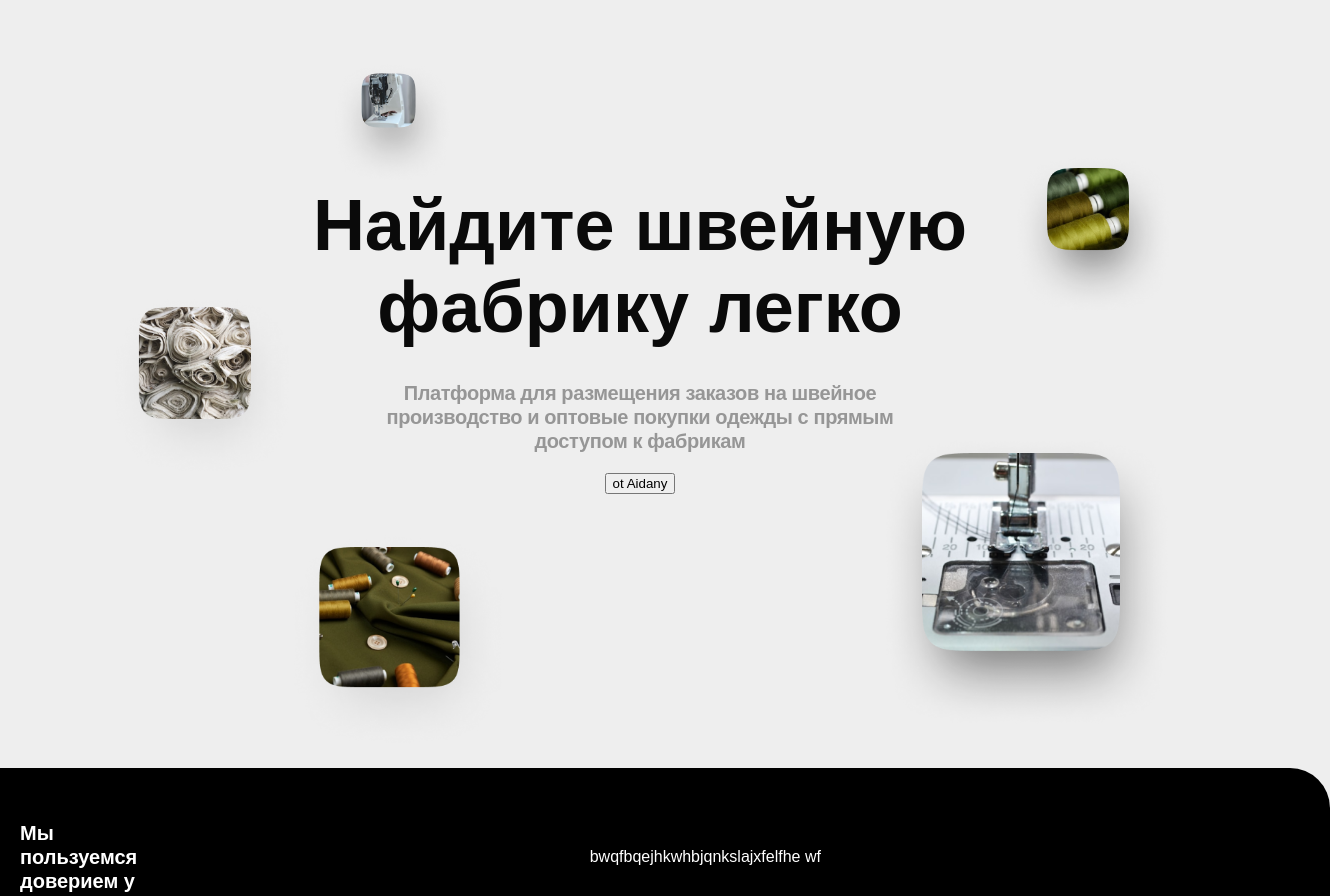
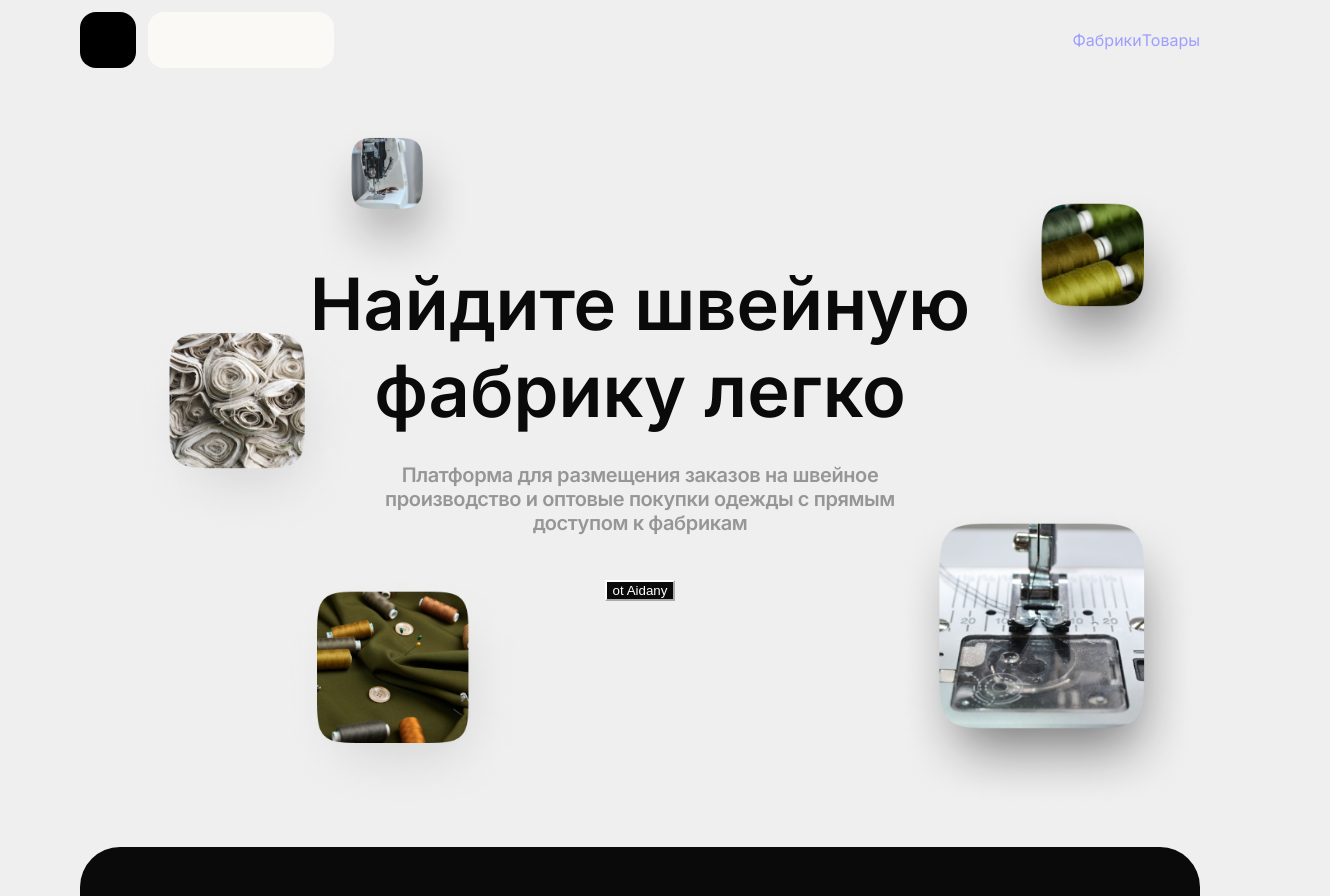
Before and after one commit to askarbekovDev/zentext, a Next.js app: page / in a window 1280 px wide. Shown: the top 896 px of the page, 1330 px wide, since content can reach past the window. Built offline with nearby package versions, Linux system fonts and the light colour scheme.

Commit message:
made minor changes

```diff
--- a/src/app/global.scss
+++ b/src/app/global.scss
@@ -1,9 +1,59 @@
+@import url('https://fonts.googleapis.com/css2?family=Inter:wght@100..900&display=swap');
+::-webkit-scrollbar {
+  width: 1px !important;
+  height: 1px !important;
+  overflow-y: auto !important;
+}
+::-webkit-scrollbar-track {
+  background: #fff !important;
+}
+::-webkit-scrollbar-thumb {
+  background: #928f8f !important;
+}
+:root {
+  --primary_color: #efefef;
+  --secondary_dark: #0a0a0a;
+  --secondary_grey: #969696;
+  --secondary_light: #faf9f6;
+}
+* {
+  box-sizing: border-box;
+  margin: 0;
+}
+ul,
+ol {
+  padding: 0;
+}
+li {
+  list-style: none;
+}
+a {
+  text-decoration: none;
+}
+html {
+  color-scheme: dark;
+}
 body {
-  display: flex;
-  margin: 0;
-  padding: 0;
-  font-family: Arial, sans-serif;
-  align-items: center;
-  justify-content: center;
-  background-color: #eeeeee;
+  font-family: 'Inter', sans-serif;
+  background: var(--primary_color);
+  color: black;
 }
+
+.container {
+  width: 100%;
+  max-width: 1440px;
+  margin: 0 auto;
+  padding-inline: 80px;
+  @media (max-width: 1200px) {
+    padding-inline: 60px;
+  }
+  @media (max-width: 1000px) {
+    padding-inline: 40px;
+  }
+  @media (max-width: 768px) {
+    padding-inline: 30px;
+  }
+  @media (max-width: 500px) {
+    padding-inline: 16px;
+  }
+}
--- a/src/app/layout.tsx
+++ b/src/app/layout.tsx
@@ -1,6 +1,7 @@
 import type { Metadata } from "next";
 import { Geist, Geist_Mono } from "next/font/google";
 import "./global.scss";
+import Header from "@/layouts/header";
 
 const geistSans = Geist({
   variable: "--font-geist-sans",
@@ -25,6 +26,7 @@ export default function RootLayout({
   return (
     <html lang="en">
       <body className={`${geistSans.variable} ${geistMono.variable}`}>
+        <Header />
         {children}
       </body>
     </html>
--- a/src/components/intro.tsx/index.module.scss
+++ b/src/components/intro.tsx/index.module.scss
@@ -4,61 +4,80 @@
   align-items: center;
   max-width: 1440px;
   width: 100%;
-  height: 1045px;
-  padding: 0 20px 0 20px;
-  div {
+  height: 945px;
+  position: relative;
+}
+
+.content {
   display: flex;
   flex-direction: column;
   align-items: center;
-    p {
+  .mainTitle {
+    position: absolute;
+    top: 180px;
     max-width: 833px;
     width: 100%;
-      margin: 0;
     font-weight: 600;
     font-size: 72px;
     letter-spacing: -4%;
     text-align: center;
-      padding-top: 184px;
-      color: #0a0a0a;
+    color: var(--secondary_dark);
   }
-    h3 {
-      width: 598px;
+
+  .subTitle {
+    position: absolute;
+    top: 350px;
+    max-width: 600px;
+    width: 100%;
     font-size: 20px;
     margin-top: 33px;
     font-weight: 600;
     line-height: 24px;
     letter-spacing: -0.02em;
     text-align: center;
-      color: #969696;
-    }
+    color: var(--secondary_grey);
   }
 }
 
+.btn {
+  position: absolute;
+  top: 500px;
+  background-color: var(--secondary_dark);
+}
+
 div.inTrust {
+  position: absolute;
+  bottom: 0;
   display: flex;
-  flex-direction: row;
   align-items: center;
   justify-content: space-between;
   max-width: 1280px;
-  padding: 0 70px 0 70px;
   width: 100%;
   height: 178px;
-  background-color: black;
+  background-color: var(--secondary_dark);
   border-radius: 40px;
-  margin-top: 274px;
-  h5 {
+  .text {
     width: 146px;
-    color: white;
+    color: var(--secondary_light);
     font-size: 20px;
-    font-weight: 600;
+    font-weight: 400;
     line-height: 24.2px;
     text-align: left;
+    margin-left: 70px;
   }
 }
 
 .companies {
   display: flex;
+  margin: 0 70px 0 70px;
   align-items: center;
+  justify-content: space-between;
   width: 100%;
-  color: white;
+  color: var(--secondary_light);
+  .company {
+    display: flex;
+    align-items: center;
+    justify-content: flex-start;
+    margin: 0 20px 0 20px;
   }
+}
--- a/src/components/intro.tsx/index.tsx
+++ b/src/components/intro.tsx/index.tsx
@@ -3,57 +3,73 @@ import styles from './index.module.scss';
 import Image from 'next/image';
 
 const Intro = () => {
+  const companies = ['Solart', 'Solart', 'Solart', 'Solart', 'Solart'];
   return (
+    <div className="container">
       <div className={styles.intro}>
-      <div>
-        <p>Найдите швейную фабрику легко</p>
-        <h3>
+        <div className={styles.content}>
+          <p className={styles.mainTitle}>Найдите швейную фабрику легко</p>
+          <h3 className={styles.subTitle}>
             Платформа для размещения заказов на швейное производство и оптовые
             покупки одежды с прямым доступом к фабрикам
           </h3>
-        <button>ot Aidany</button>
+          <button className={styles.btn}>ot Aidany</button>
         </div>
         <div className={styles.inTrust}>
-         <h5>Мы пользуемся доверием у</h5>
+          <h5 className={styles.text}>Мы пользуемся доверием у</h5>
           <div className={styles.companies}>
-bwqfbqejhkwhbjqnkslajxfelfhe  wf
+            {companies.map((company, idx) => (
+              <div key={idx} className={styles.company}>
+                <div
+                  style={{
+                    width: 48,
+                    height: 48,
+                    borderRadius: 24,
+                    backgroundColor: 'white',
+                    marginRight: 12,
+                  }}
+                />{' '}
+                {company}
+              </div>
+            ))}
           </div>
         </div>
         <Image
-        style={{ position: 'absolute', left: 330, top: 60 }}
+          style={{ position: 'absolute', left: 230, top: 40 }}
           alt="img"
           src="/images/introImg1.png"
-        width={126}
-        height={126}
+          width={166}
+          height={166}
         />
         <Image
-        style={{ position: 'absolute', right: 106, top: 153 }}
+          style={{ position: 'absolute', right: 0, top: 105 }}
           alt="img"
           src="/images/introImg2.png"
-        width={162}
-        height={162}
+          width={202}
+          height={202}
         />
         <Image
-        style={{ position: 'absolute', left: 106, top: 288 }}
+          style={{ position: 'absolute', left: 50, top: 230 }}
           alt="img"
           src="/images/introImg3.png"
-        width={194}
-        height={194}
+          width={234}
+          height={234}
         />
         <Image
-        style={{ position: 'absolute', right: 106, top: 435 }}
+          style={{ position: 'absolute', right: 0, top: 425 }}
           alt="img"
           src="/images/introImg4.png"
-        width={294}
-        height={294}
+          width={304}
+          height={304}
         />
         <Image
-        style={{ position: 'absolute', left: 285, top: 527 }}
+          style={{ position: 'absolute', left: 200, top: 490 }}
           alt="img"
           src="/images/introImg5.png"
-        width={226}
-        height={226}
+          width={244}
+          height={244}
         />
+      </div>
     </div>
   );
 };
--- /dev/null
+++ b/src/layouts/header/index.module.scss
@@ -0,0 +1,13 @@
+.header {
+  display: flex;
+  align-items: center;
+  justify-content: space-between;
+  width: 100%;
+  height: 80px;
+  padding: 0 80px 0 80px;
+}
+
+.links {
+  display: flex;
+  flex-direction: row;
+}
--- /dev/null
+++ b/src/layouts/header/index.tsx
@@ -0,0 +1,35 @@
+import React from 'react';
+import styles from './index.module.scss';
+import Link from 'next/link';
+
+const Header = () => {
+  return (
+    <header className={styles.header}>
+      <div style={{display: 'flex', flexDirection: 'row'}}>
+        <div
+          style={{
+            width: 56,
+            height: 56,
+            borderRadius: 16,
+            backgroundColor: 'black',
+          }}
+        ></div>
+        <div
+          style={{
+            width: 186,
+            height: 56,
+            borderRadius: 16,
+            backgroundColor: '#FAF9F6',
+            marginLeft: 12,
+          }}
+        ></div>
+      </div>
+      <div className={styles.links}>
+        <Link href='/factories'>Фабрики</Link>
+        <Link href='/products'>Товары</Link>
+      </div>
+    </header>
+  );
+};
+
+export default Header;
```
Also changed, not shown: src/layouts/footer/index.tsx (added). Lines whose indentation alone changed are shown as unchanged.
